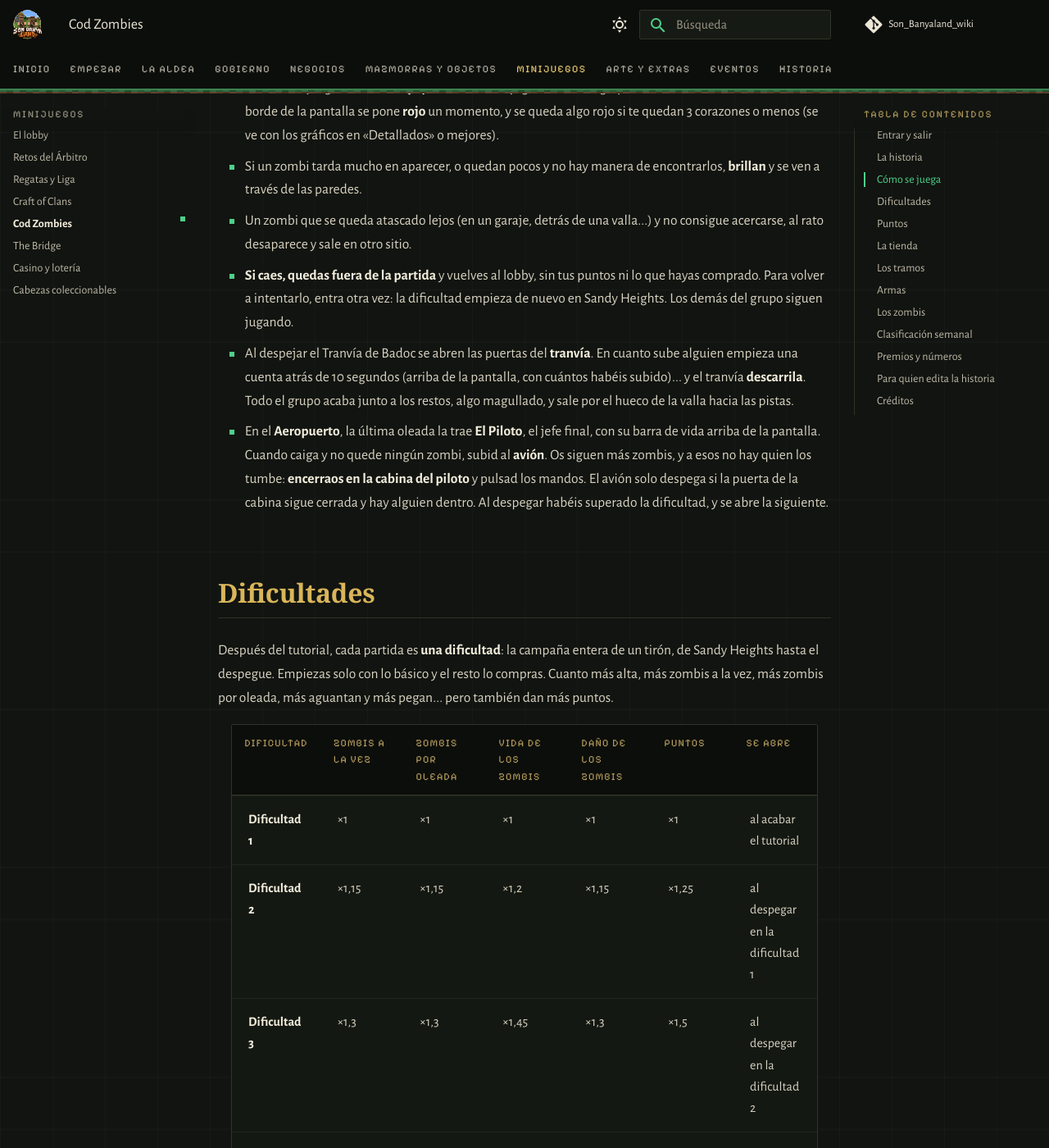
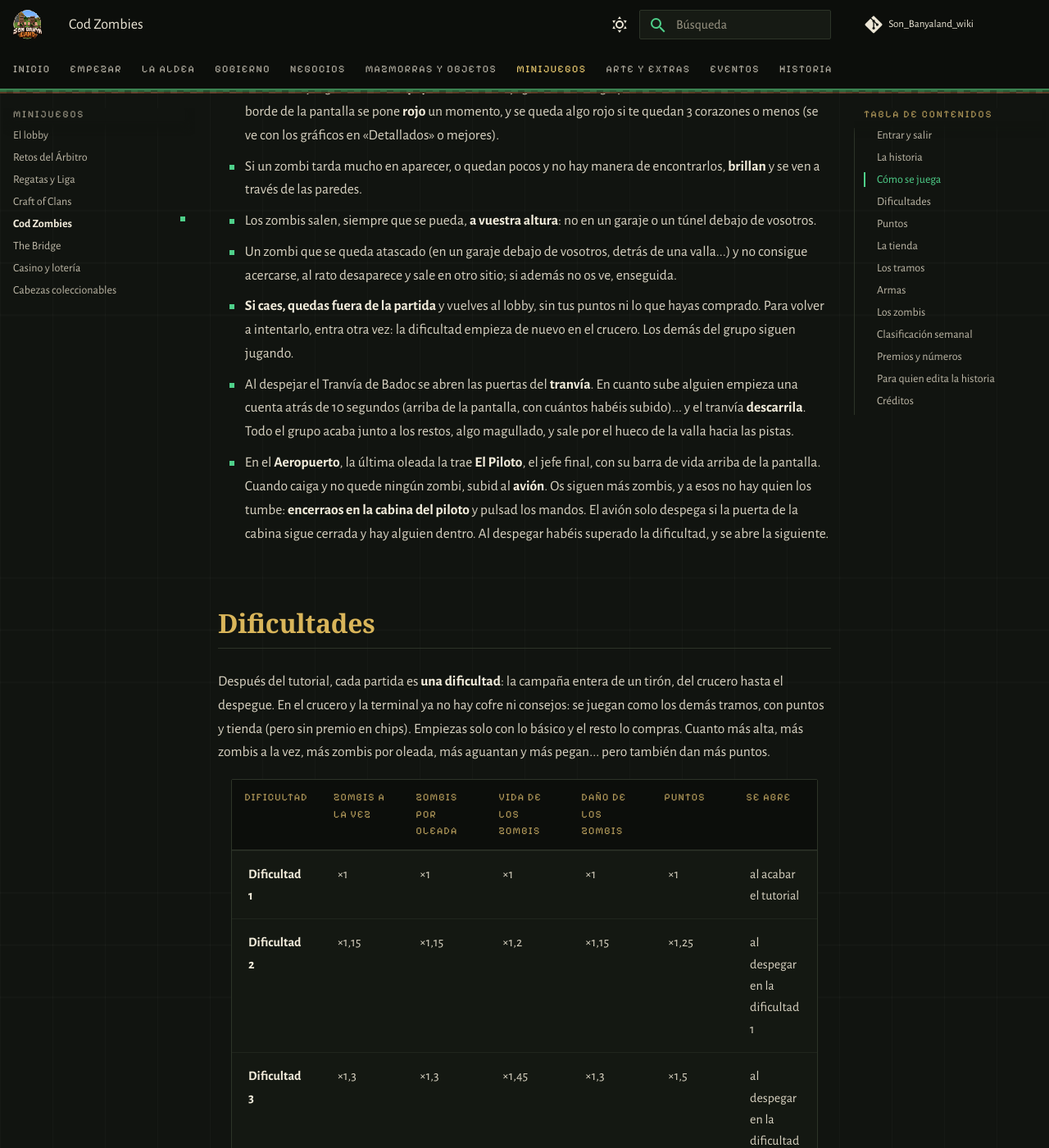
Before and after one commit to PigPilgrim/Son_Banyaland_wiki, an MkDocs documentation site: the page built from docs/zombies.md, in a window 1280 px wide and 1400 px high, scrolled down 2033 px. Shown: the whole window at 82% size. Built offline with MkDocs 1.6.1 and Material for MkDocs 9.7.7, drawn with Linux system fonts in a browser that asks for light colours; some web fonts are replaced; comment, search, counter and statistics services are not loaded; some of the changed text lies outside the part shown.

Commit message:
Cod Zombies: dificultades desde el crucero, zombis que rompen lo de alrededor y salen a vuestra altura
Co-Authored-By: Claude Opus 5.5 <noreply@anthropic.com>

```diff
--- a/docs/_generado/zombies_numeros.md
+++ b/docs/_generado/zombies_numeros.md
@@ -5,7 +5,7 @@
 | Munición que suelta un zombi | una de cada 5 veces, del arma que lleves en la mano: 4 balas · 2 cartuchos · 2 balas de rifle |
 | Disparo a la cabeza | ×2 de daño (pistola, escopeta, rifle y arco) |
 | Un zombi brilla | si lleva más de 30 s vivo, o si quedan 3 o menos y nadie ha matado ninguno en 10 s |
-| Romper una barrera | lo que pone la tabla de los zombis; cada zombi más que ayuda suma un 60 % de lo que rompería él solo. Rompen si no tienen camino hasta vosotros y están a 8 bloques o menos, o si llevan 8 s atascados |
+| Romper una barrera | lo que pone la tabla de los zombis; cada zombi más que ayuda suma un 60 % de lo que rompería él solo. Rompen lo que tienen alrededor si llevan 2 s sin acercarse a vosotros y no os ven o no tienen camino |
 | Zombis a la vez | como mucho 8 + 4 por jugador, por la dificultad (nunca más de 30) |
 | Completar el tutorial | 4 chips I (una vez) |
 | Primera vez que superas cada tramo | T2: 2 · T3: 3 · T4: 4 · T5: 5 · T6: 6 · T7: 8 · T8: 10 · T9: 16 chips I |
--- a/docs/zombies.md
+++ b/docs/zombies.md
@@ -14,7 +14,7 @@ ganas **puntos** y con ellos compras armas y mejoras en la **tienda** entre tram
 - Se entra desde el **lobby de minijuegos** (ver [Ir y volver](minijuegos.md#ir-y-volver)), por el **portal lima**.
   Se abre un menú:
     - **Tutorial**: el crucero y la terminal. La primera vez hay que hacerlo; al acabarlo se abre la dificultad 1.
-    - **Dificultad 1 a 5**: la campaña entera, de Sandy Heights al aeropuerto. Las que aún no has abierto salen en gris.
+    - **Dificultad 1 a 5**: la campaña entera, del crucero al aeropuerto. Las que aún no has abierto salen en gris.
     - **Unirte** a la partida de otro (si ya has abierto esa dificultad).
 - Quien crea la partida la arranca con **[Empezar]** en el chat, aunque esté solo. Caben **4 jugadores**.
 - Como en los demás minijuegos, lo que llevabas se queda en la [mochila](minijuegos.md#tu-inventario-y-la-mochila) y
@@ -56,10 +56,11 @@ necesita ayuda.
   gráficos en «Detallados» o mejores).
 - Si un zombi tarda mucho en aparecer, o quedan pocos y no hay manera de encontrarlos, **brillan** y se ven a través
   de las paredes.
-- Un zombi que se queda atascado lejos (en un garaje, detrás de una valla...) y no consigue acercarse, al rato
-  desaparece y sale en otro sitio.
+- Los zombis salen, siempre que se pueda, **a vuestra altura**: no en un garaje o un túnel debajo de vosotros.
+- Un zombi que se queda atascado (en un garaje debajo de vosotros, detrás de una valla...) y no consigue acercarse,
+  al rato desaparece y sale en otro sitio; si además no os ve, enseguida.
 - **Si caes, quedas fuera de la partida** y vuelves al lobby, sin tus puntos ni lo que hayas comprado. Para volver a
-  intentarlo, entra otra vez: la dificultad empieza de nuevo en Sandy Heights. Los demás del grupo siguen jugando.
+  intentarlo, entra otra vez: la dificultad empieza de nuevo en el crucero. Los demás del grupo siguen jugando.
 - Al despejar el Tranvía de Badoc se abren las puertas del **tranvía**. En cuanto sube alguien empieza una cuenta
   atrás de 10 segundos (arriba de la pantalla, con cuántos habéis subido)... y el tranvía **descarrila**. Todo el
   grupo acaba junto a los restos, algo magullado, y sale por el hueco de la valla hacia las pistas.
@@ -70,8 +71,9 @@ necesita ayuda.
 
 ## Dificultades
 
-Después del tutorial, cada partida es **una dificultad**: la campaña entera de un tirón, de Sandy Heights hasta el
-despegue. Empiezas solo con lo básico y el resto lo compras. Cuanto más alta, más zombis a la vez, más zombis por
+Después del tutorial, cada partida es **una dificultad**: la campaña entera de un tirón, del crucero hasta el
+despegue. En el crucero y la terminal ya no hay cofre ni consejos: se juegan como los demás tramos, con puntos y
+tienda (pero sin premio en chips). Empiezas solo con lo básico y el resto lo compras. Cuanto más alta, más zombis a la vez, más zombis por
 oleada, más aguantan y más pegan... pero también dan más puntos.
 
 --8<-- "_generado/zombies_dificultades.md"
@@ -140,8 +142,8 @@ al lobby con el equipo vacío (se puede repetir cuando quieras) y se abre la **d
 --8<-- "_generado/zombies_zombis.md"
 
 Salen siempre **a cierta distancia** de vosotros, nunca encima. No abren puertas ni se queman con el sol, pero **si
-no tienen otro camino hasta vosotros, rompen lo que les corta el paso**: ventanas y cristales, barrotes, vallas, setos
-y puertas. Tardan poco, y los cristales y los setos casi nada (se ve cómo se agrieta); si son varios, menos, y los grandes rompen mucho más rápido.
+no os ven o no pueden llegar hasta vosotros y no consiguen acercarse, rompen lo que tienen alrededor** (primero lo que
+queda hacia vosotros): ventanas y cristales, barrotes, vallas, setos y puertas. Tardan poco, y los cristales y los setos casi nada (se ve cómo se agrieta); si son varios, menos, y los grandes rompen mucho más rápido.
 Los muros del borde de la zona, lo que pone la historia (barricadas, puertas atrancadas), el tranvía y el avión no se
 rompen nunca. Al empezar cada tramo, todo lo roto (y las puertas que hayáis abierto) vuelve a estar como antes,
 menos lo que tengáis justo al lado, que se arregla más tarde; al acabar la partida, todo. Los
--- a/generar.py
+++ b/generar.py
@@ -1189,7 +1189,7 @@ def zombies_tablas():
         ("Disparo a la cabeza", f"×{Z.CABEZA:g} de daño (pistola, escopeta, rifle y arco)"),
         ("Un zombi brilla", f"si lleva más de {L['brillo']} s vivo, o si quedan {L['brillo_ultimos']} o menos y nadie ha matado ninguno en {L['brillo_espera']} s"),
         ("Romper una barrera", f"lo que pone la tabla de los zombis; cada zombi más que ayuda suma un {Z.ROMPER["varios"] * 100:g} % de lo que rompería él solo. "
-         f"Rompen si no tienen camino hasta vosotros y están a {Z.ROMPER['cerca']} bloques o menos, o si llevan {Z.ROMPER['atascado']} s atascados"),
+         f"Rompen lo que tienen alrededor si llevan {Z.ROMPER['sin_acercarse']:g} s sin acercarse a vosotros y no os ven o no tienen camino"),
         ("Zombis a la vez", f"como mucho {L['base']} + {L['por_jugador']} por jugador, por la dificultad (nunca más de {L['max_partida']})"),
         ("Completar el tutorial", f"{P['tutorial']} chips I (una vez)"),
         ("Primera vez que superas cada tramo", " · ".join(f"{k}: {v}" for k, v in P["primera"].items()) + " chips I"),
```
